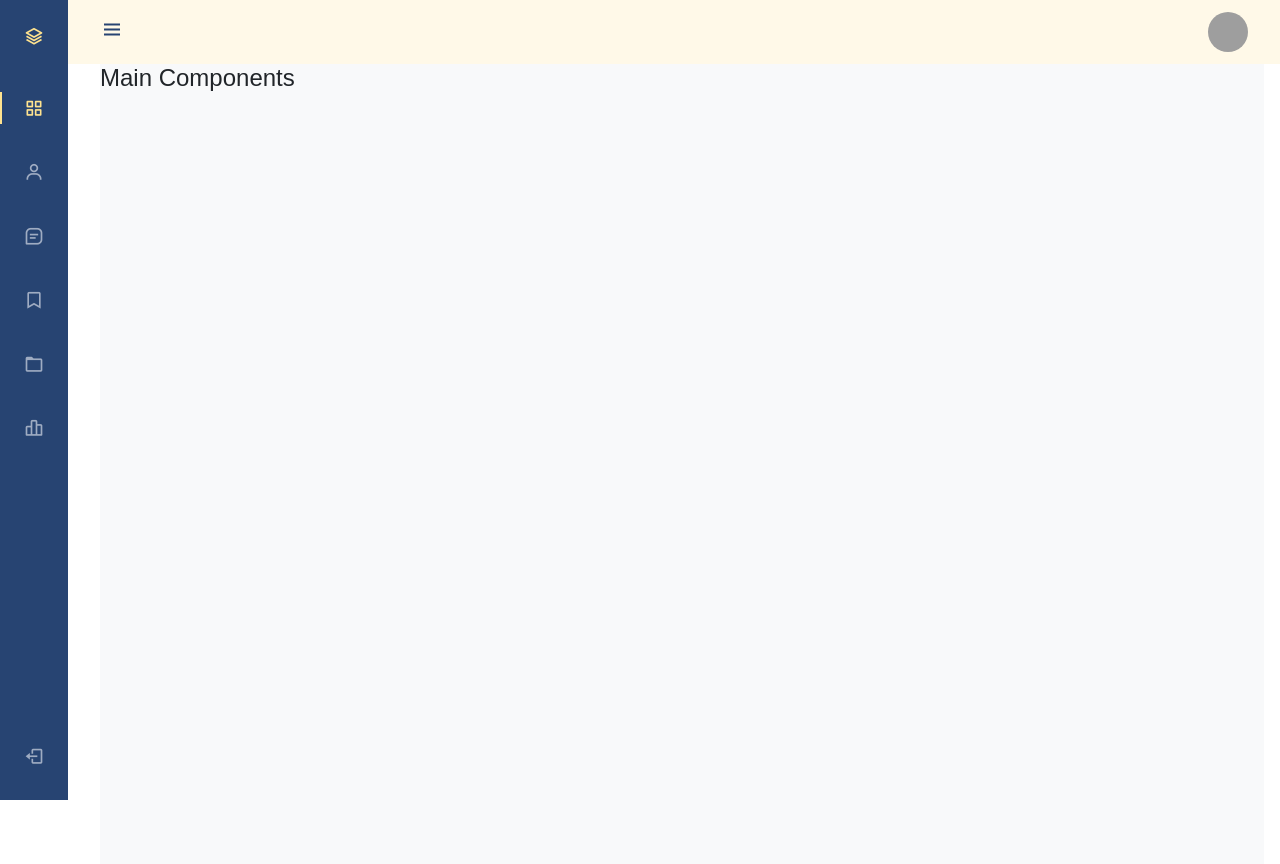
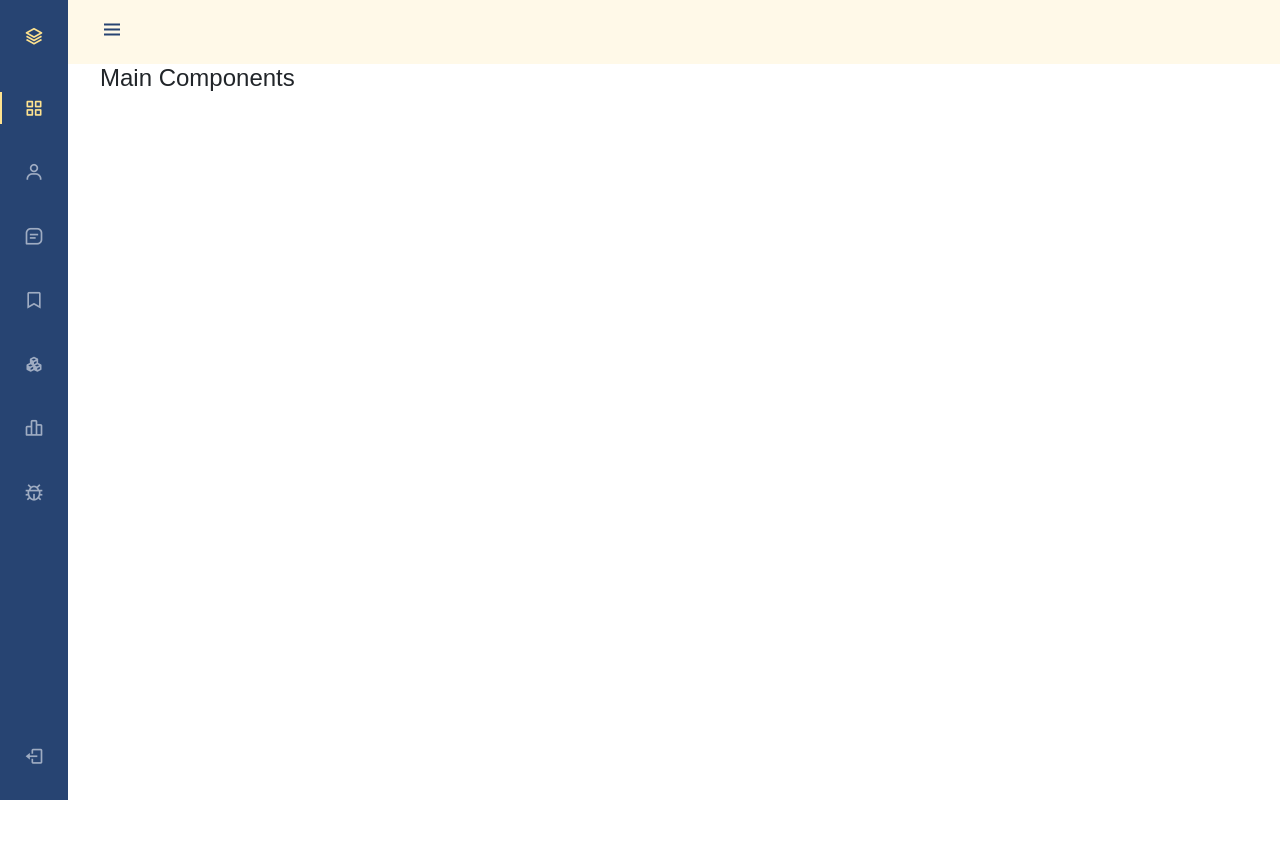
Before and after one commit to BarakBon/SCStudio, a Flask app: page / in a window 1280 px wide. After the commit the page ends 800 px from the top, so only its background shows below. Run offline with Flask 3, Linux system fonts and the light colour scheme; some libraries are stand-ins or nearby versions; grey boxes are pictures that could not be loaded.

Commit message:
added pass title and visual changes to base

```diff
--- a/app/templates/base.html
+++ b/app/templates/base.html
@@ -17,13 +17,13 @@
   <body id="body-pd">
     <header class="header" id="header">
       <div class="header_toggle"> <i class='bx bx-menu' id="header-toggle"></i> </div>
-      <div class="header_img"> <img src="https://i.imgur.com/hczKIze.jpg" alt="pic"> </div>
+      <!-- <div class="header_img"> <img src="https://i.imgur.com/hczKIze.jpg" alt="pic"> </div> -->
     </header>
     <div class="l-navbar" id="nav-bar">
       <nav class="nav">
         <div>
-          <a href="#" class="nav_logo"> <i class='bx bx-layer nav_logo-icon'></i>
-            <span class="nav_logo-name">BBBootstrap</span> </a>
+          <a class="nav_logo"> <i class='bx bx-layer nav_logo-icon'></i>
+            <span class="nav_logo-name">SCStudio</span> </a>
           <div class="nav_list">
             <a href="#" class="nav_link active"> <i class='bx bx-grid-alt nav_icon'></i>
               <span class="nav_name">Dashboard</span> </a>
@@ -33,16 +33,19 @@
               <span class="nav_name">Messages</span> </a>
             <a href="#" class="nav_link"> <i class='bx bx-bookmark nav_icon'></i>
               <span class="nav_name">Bookmark</span></a>
-            <a href="#" class="nav_link"> <i class='bx bx-folder nav_icon'></i> <span class="nav_name">Files</span></a>
+            <a href="#" class="nav_link"> <i class='bx bxs-component nav_icon'></i>
+              <span class="nav_name">מעקב ציוד</span></a>
             <a href="#" class="nav_link"> <i class='bx bx-bar-chart-alt-2 nav_icon'></i>
-              <span class="nav_name">Stats</span> </a>
+              <span class="nav_name">סטטיסטיקה</span> </a>
+            <a href="#" class="nav_link"> <i class='bx bx-bug nav_icon'></i>
+              <span class="nav_name">דיווח ציוד תקול</span> </a>
           </div>
         </div>
-        <a href="#" class="nav_link"> <i class='bx bx-log-out nav_icon'></i> <span class="nav_name">SignOut</span> </a>
+        <a href="#" class="nav_link"> <i class='bx bx-log-out nav_icon'></i> <span class="nav_name">התנתקות</span> </a>
       </nav>
     </div>
     <!--Container Main start-->
-    <div class="height-100 bg-light">
+    <div>
       {% block content %}
       {% endblock %}
     </div>
--- a/app/templates/register.html
+++ b/app/templates/register.html
@@ -49,7 +49,7 @@
                     <!-- Password input -->
                     <div class="form-outline mb-4 text-end">
                         <label class="form-label" for="form3Example4">סיסמא</label>
-                        <input type="password" id="form3Example4" class="form-control form-control-lg text-end"
+                        <input type="password" id="form3Example4" class="form-control form-control-lg text-end" title='לפחות 8 תווים, כולל אות גדולה וקטנה באנגלית'
                             placeholder="הכנס סיסמא" />
                     </div>
 
```
